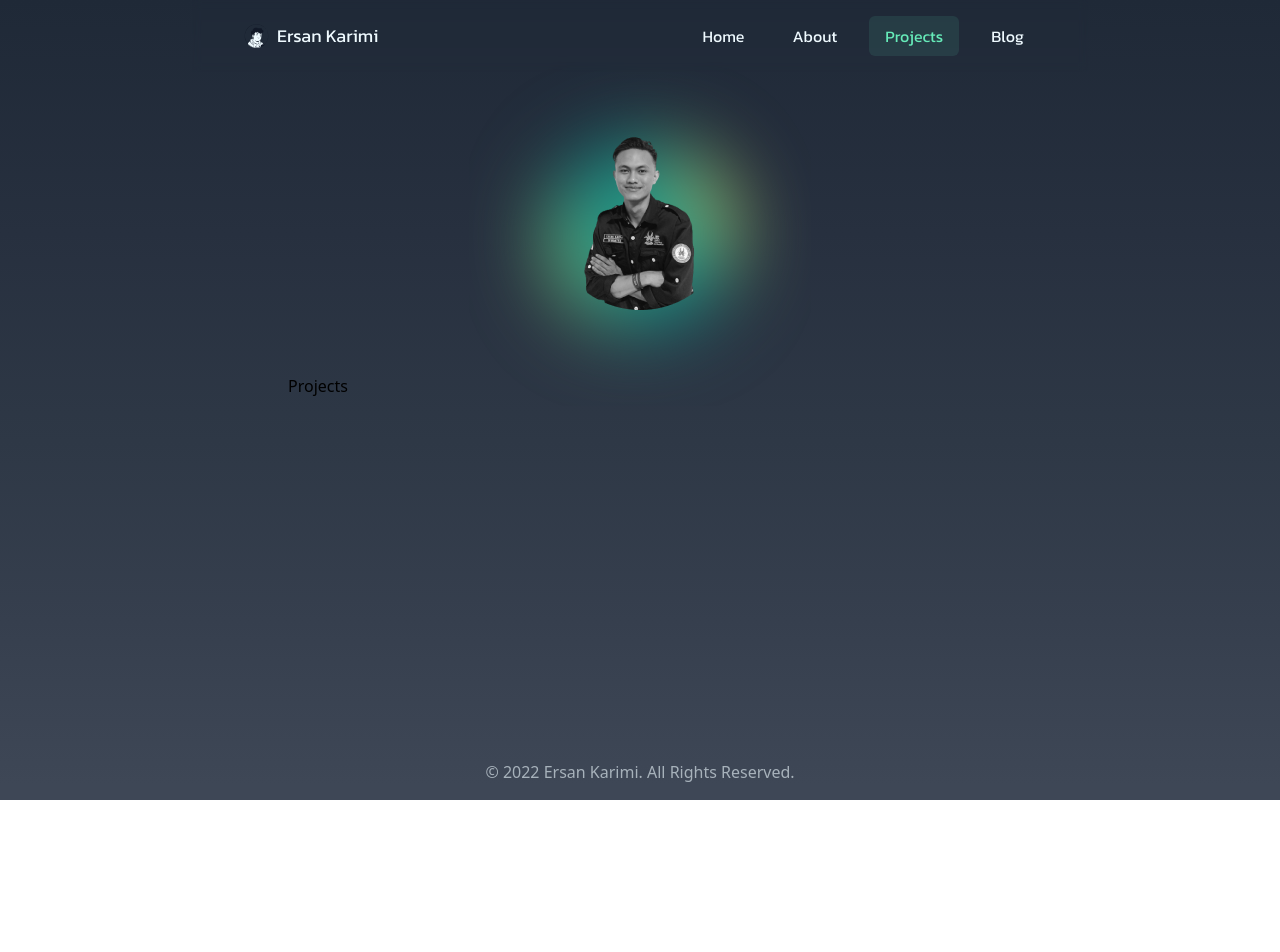
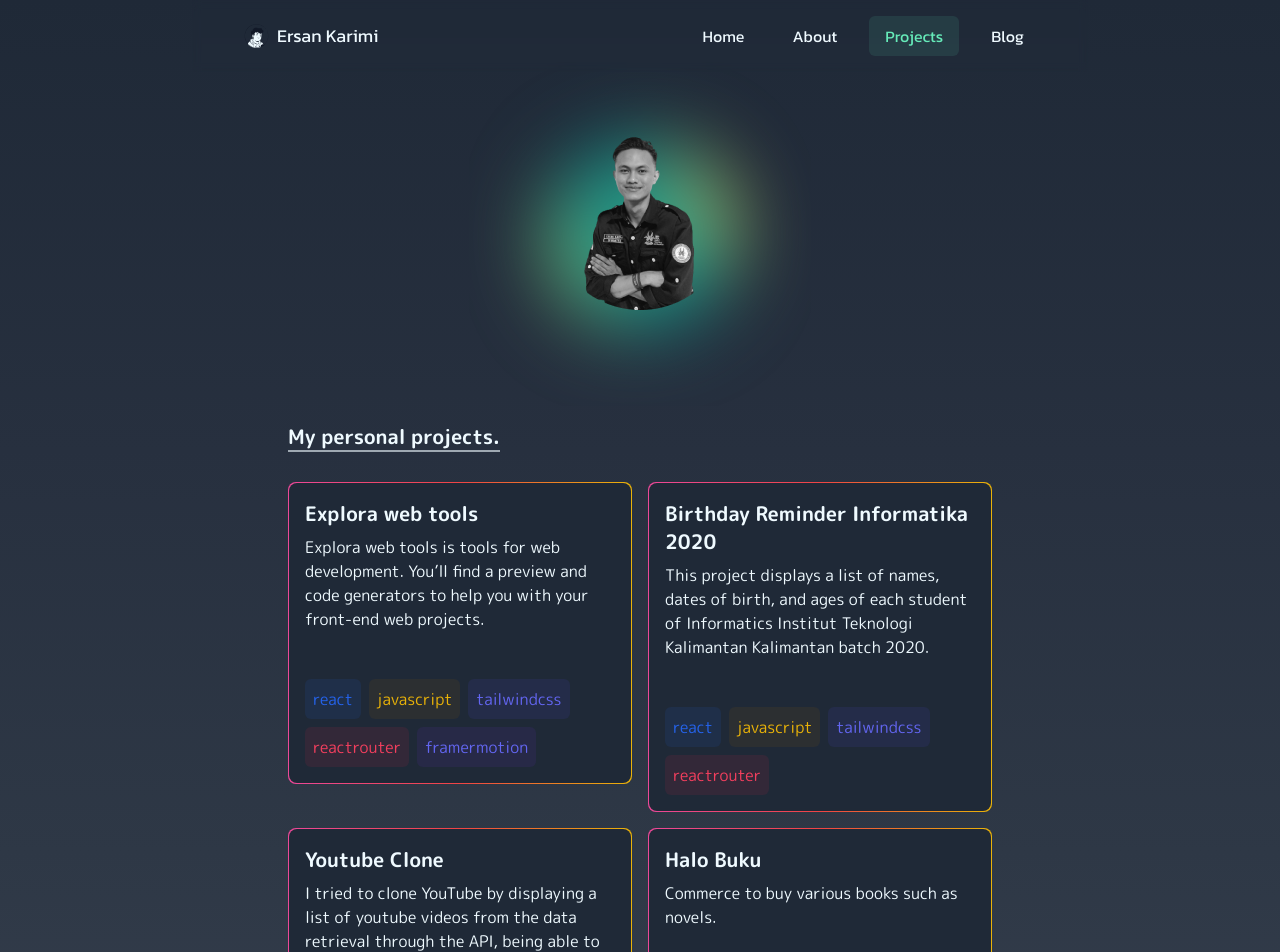
Before and after one commit to ersankarimi/tpa-personal-website-react, a React (Vite) app: page /projects in a window 1280 px wide. Shown: the top 952 px of the page. Before the commit the page ends 800 px from the top, so only its background shows below. Built offline with nearby package versions, Linux system fonts and the light colour scheme.

Commit message:
feat: add some contents

```diff
--- a/src/routes/projects.jsx
+++ b/src/routes/projects.jsx
@@ -1,12 +1,113 @@
 import { Helmet } from "react-helmet-async";
+import { motion } from "framer-motion";
+
+import { ProjectCard, Section } from "../components";
 
 export default function Projects() {
+  const projectsData = [
+    {
+      id: 1,
+      url: "https://testsatu.netlify.app/",
+      title: "Explora web tools",
+      description:
+        "Explora web tools is tools for web development. You’ll find a preview and code generators to help you with your front-end web projects.",
+      technologies: [
+        "react",
+        "javascript",
+        "tailwindcss",
+        "reactrouter",
+        "framermotion",
+      ],
+    },
+    {
+      id: 2,
+      title: "Birthday Reminder Informatika 2020",
+      url: "https://birthdayreminderinformatika2020.netlify.app/",
+      description:
+        "This project displays a list of names, dates of birth, and ages of each student of Informatics Institut Teknologi Kalimantan Kalimantan batch 2020.",
+      technologies: ["react", "javascript", "tailwindcss", "reactrouter"],
+    },
+    {
+      id: 3,
+      title: "Youtube Clone",
+      url: "https://youtube-like-clone.netlify.app/",
+      description:
+        "I tried to clone YouTube by displaying a list of youtube videos from the data retrieval through the API, being able to play the youtube videos, being able to like and dislike the videos.",
+      technologies: [
+        "react",
+        "javascript",
+        "tailwindcss",
+        "reactrouter",
+        "axios",
+      ],
+    },
+    {
+      id: 4,
+      url: "https://halobuku.netlify.app/",
+      title: "Halo Buku",
+      description: "Commerce to buy various books such as novels.",
+      technologies: ["nextjs", "tailwindcss", "typescript"],
+    },
+    {
+      id: 4,
+      url: "https://ouroboros-tech.netlify.app/",
+      title: "Ouroboros Technologies",
+      description:
+        "This is the official website for Ouroboros Technologies. Ouroboros Technologies is a Collage Community at Institut Teknologi Kalimantan.",
+      technologies: ["nextjs", "tailwindcss", "javascript"],
+    },
+  ];
+
+  const parentVariants = {
+    hidden: {
+      opacity: 0,
+    },
+    visible: {
+      opacity: 1,
+      transition: {
+        when: "beforeChildren",
+        staggerChildren: 0.5,
+        delayChildren: 0.25,
+      },
+    },
+  };
+
+  const itemVariants = {
+    hidden: {
+      opacity: 0,
+    },
+    visible: {
+      opacity: 1,
+    },
+  };
+
   return (
     <>
       <Helmet>
         <title>Projects | Ersan Karimi</title>
       </Helmet>
-      <h1>Projects</h1>
+      <Section
+        className="mt-20 mb-12 flex flex-col gap-8 font-m-plus text-neutral-custom-100"
+        customKey={1}
+      >
+        <h1 className="text-xl font-semibold">
+          <span className="border-b-2 border-neutral-custom-100/60">
+            My personal projects.
+          </span>
+        </h1>
+        <motion.div
+          variants={parentVariants}
+          initial="hidden"
+          animate="visible"
+          className="grid gap-4 md:grid-cols-2"
+        >
+          {projectsData.map((project) => (
+            <motion.div variants={itemVariants} key={project.id}>
+              <ProjectCard {...project} />
+            </motion.div>
+          ))}
+        </motion.div>
+      </Section>
     </>
   );
 }
```
